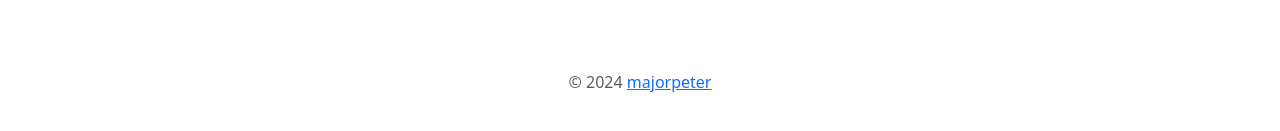
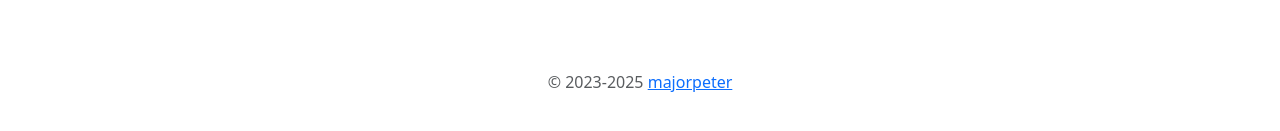
Before and after one commit to majorpeter/snaphopper, a Vue app in the folder frontend/: page /login in a window 1280 px wide. Shown: the part 497-628 px from the top of the page. Built offline with nearby package versions, Linux system fonts and the light colour scheme.

Commit message:
updated copyright year

```diff
--- a/frontend/src/components/Footer.vue
+++ b/frontend/src/components/Footer.vue
@@ -1,6 +1,6 @@
 <template>
     <footer class="py-3 my-4">
-        <p class="text-center text-body-secondary">© 2024
+        <p class="text-center text-body-secondary">© 2023-2025
             <a href="https://github.com/majorpeter" target="_blank">majorpeter</a>
         </p>
     </footer>
```
